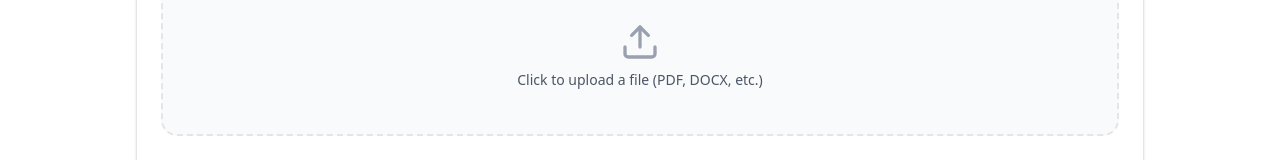
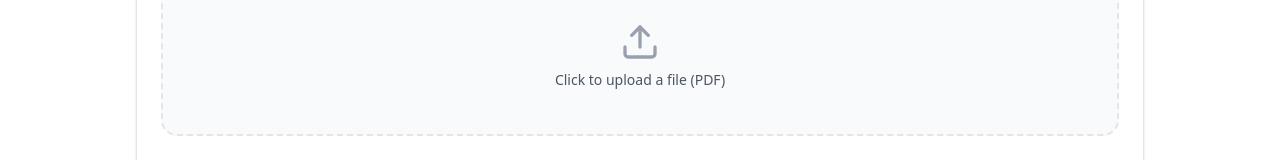
Before and after one commit to Chethantram/quiz-forge-ai, a Next.js app: page /generate-quiz in a window 1280 px wide. Shown: the part 311-471 px from the top of the page. Built offline with nearby package versions, Linux system fonts and the light colour scheme; no server answers; the database is empty; sample sign-in values are in the browser's storage.

Commit message:
editing quiz

```diff
--- a/app/generate-quiz/page.jsx
+++ b/app/generate-quiz/page.jsx
@@ -115,7 +115,7 @@ export default function UploadQuizPage() {
             >
               <Upload className="w-10 h-10 text-gray-400 mb-2" />
               <p className="text-gray-600 dark:text-gray-300 text-sm md:text-md">
-                {file ? file.name : "Click to upload a file (PDF, DOCX, etc.)"}
+                {file ? file.name : "Click to upload a file (PDF)"}
               </p>
               <input
                 id="file-upload"
```
